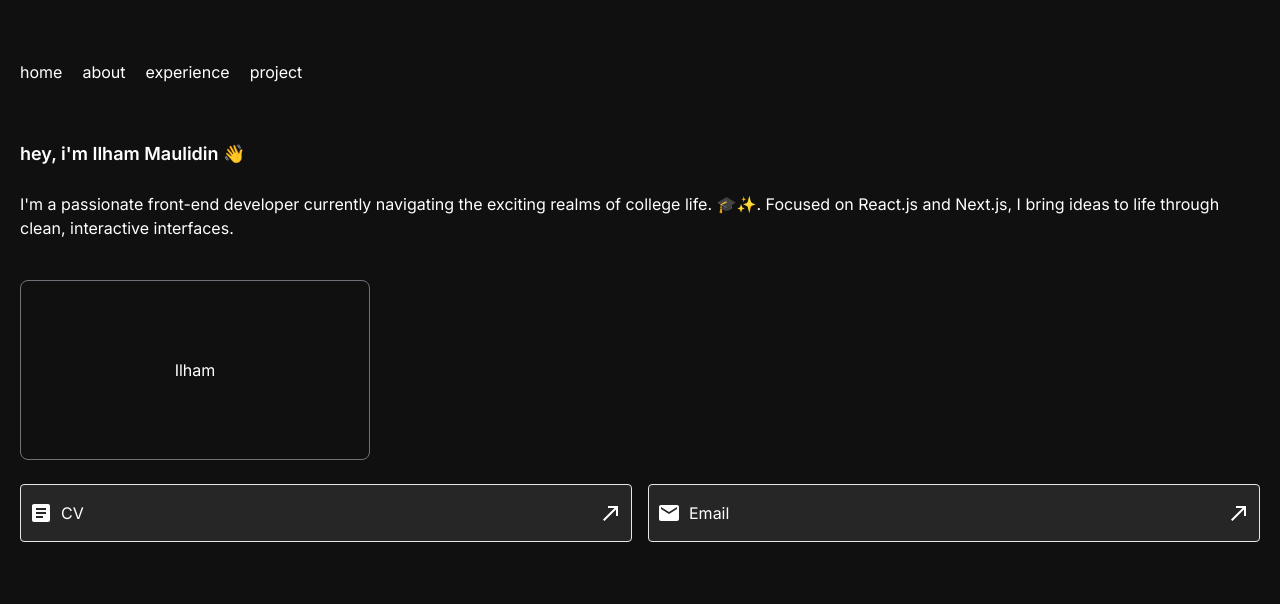
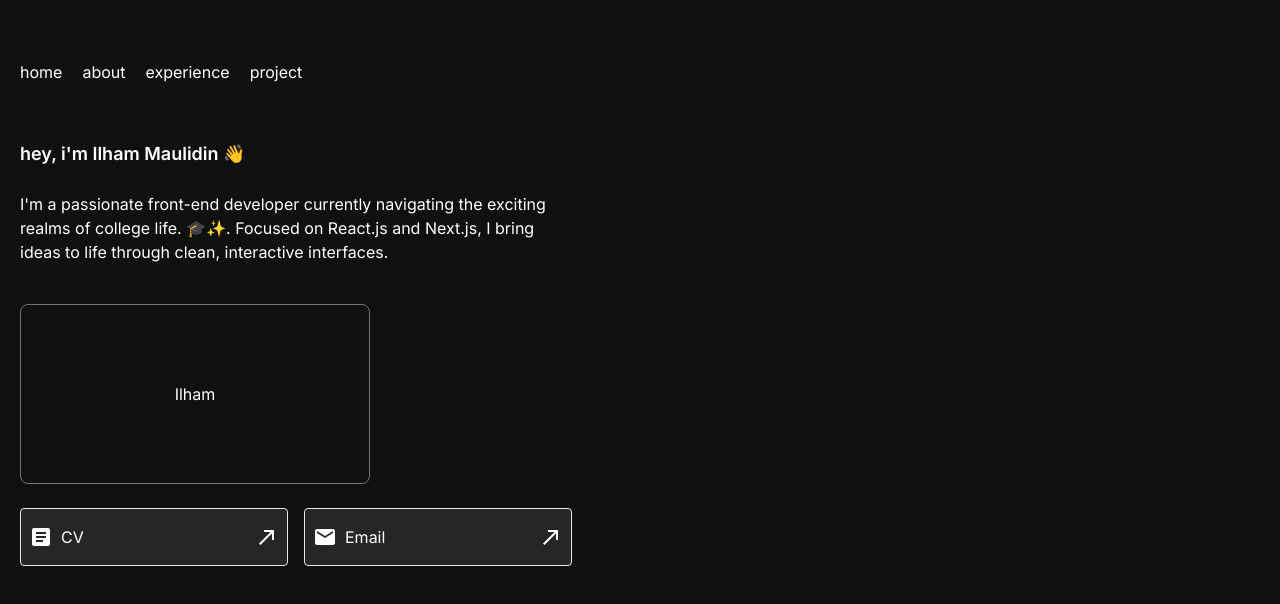
Before and after one commit to Maulidin-Ilham/ilham-portofolio, a Next.js app: page / in a window 1280 px wide. Shown: the top 604 px of the page. Built offline with nearby package versions, Linux system fonts and the light colour scheme.

Commit message:
fixing bug

```diff
--- a/app/page.jsx
+++ b/app/page.jsx
@@ -6,7 +6,7 @@ import ArticleIcon from "@mui/icons-material/Article";
 import EmailIcon from "@mui/icons-material/Email";
 export default function Home() {
   return (
-    <div className="p-3 mt-12 mx-2">
+    <div className="flex flex-row p-3 mt-12 mx-2 md:max-w-xl lg:flex lg:flex-col lg:justify-center ">
       <Navbar />
       <div className="mt-14">
         <h1 className="text-lg font-semibold">hey, i'm Ilham Maulidin 👋</h1>
```
